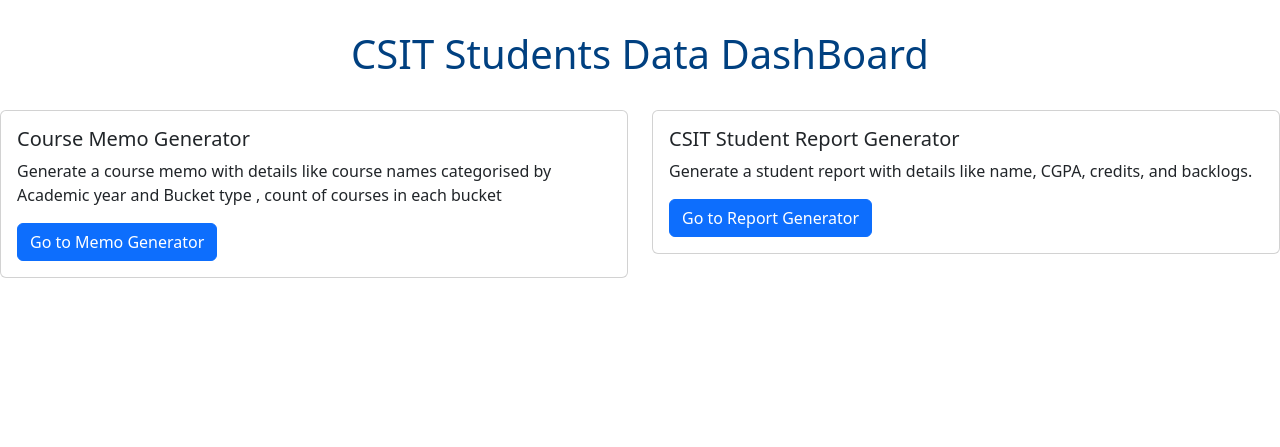
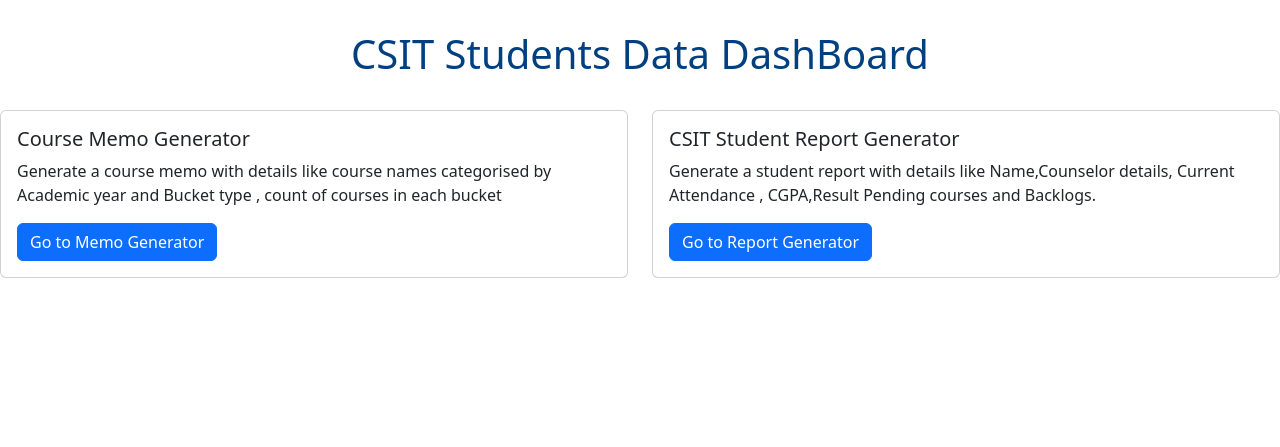
Before and after one commit to bhaskarmarapelli/CSIT_Student_report, a Flask app: page / in a window 1280 px wide. Shown: the part 92-539 px from the top of the page. Run offline with Flask 3, Linux system fonts and the light colour scheme.

Commit message:
attendance dash board updated

```diff
--- a/templates/dashboard.html
+++ b/templates/dashboard.html
@@ -123,7 +123,7 @@ html, body {
                 <div class="card">
                     <div class="card-body">
                         <h5 class="card-title">CSIT Student Report Generator</h5>
-                        <p class="card-text">Generate a student report with details like name, CGPA, credits, and backlogs.</p>
+                        <p class="card-text">Generate a student report with details like Name,Counselor details, Current Attendance , CGPA,Result Pending courses and Backlogs.</p>
                         <a href="/report" class="btn btn-primary">Go to Report Generator</a>
                     </div>
                 </div>
```
